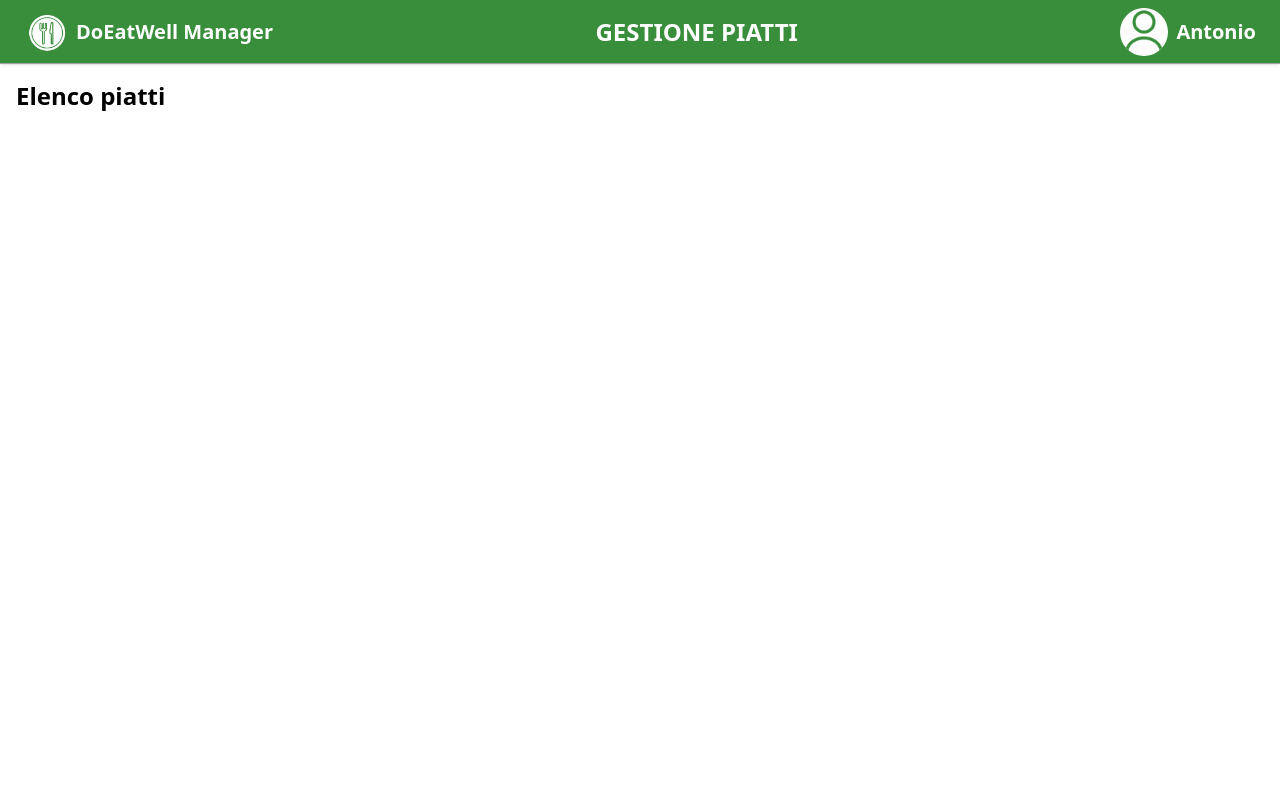
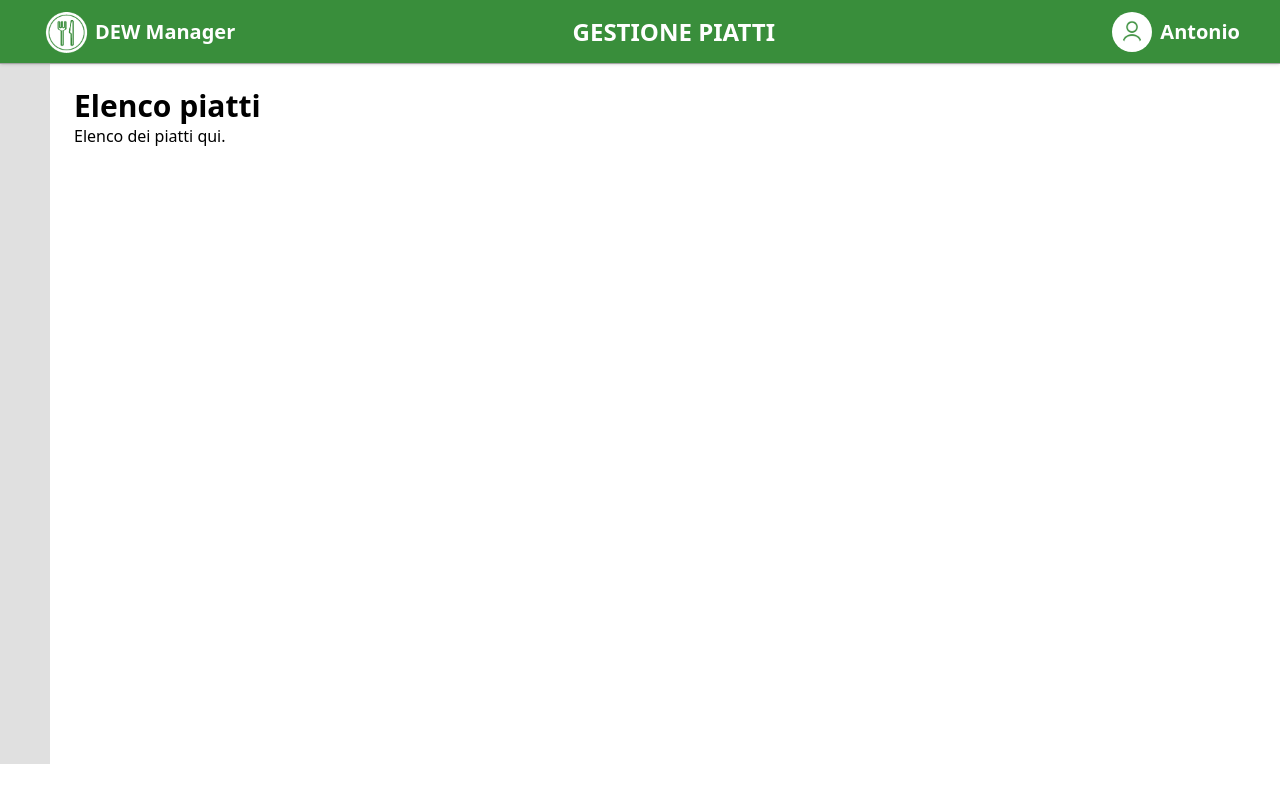
Before and after one commit to Toni258/dew-gestionale, a React (Vite) app: page /dishes in a window 1280 px wide. Built offline with nearby package versions, Linux system fonts and the light colour scheme.

Commit message:
created the default layout for the page

```diff
--- /dev/null
+++ b/src/components/layout/AppLayout.jsx
@@ -0,0 +1,25 @@
+import Header from "./Header";
+import Sidebar from "./Sidebar";
+
+export default function AppLayout({ title, username, children }) {
+  return (
+    <div className="flex flex-col h-screen">
+
+      {/* Header */}
+      <Header title={title} username={username} />
+
+      {/* Layout principale */}
+      <div className="flex flex-row flex-grow pt-16">
+
+        {/* Sidebar */}
+        <Sidebar />
+
+        {/* Contenuto */}
+        <main className="flex-grow p-6 bg-white">
+          {children}
+        </main>
+
+      </div>
+    </div>
+  );
+}
--- a/src/components/layout/Header.jsx
+++ b/src/components/layout/Header.jsx
@@ -1,12 +1,12 @@
 export default function Header({ title, username }) {
 
   return (
-    <header className="w-full h-16 bg-brand-primary shadow flex items-center justify-between px-6 fixed top-0 left-0 z-50 border-b border-[#A4A4A4]">
+    <header className="w-full h-16 bg-brand-primary shadow flex items-center justify-between px-10 fixed top-0 left-0 z-50 border-b border-[#A4A4A4]">
 
-      {/* Left: Logo */}
-      <div className="flex items-center gap-1">
-        <img src="/Do Eat Well Logo Bianco.png" alt="logo" className="w-12 h-12" />
-        <span className="font-semibold text-xl text-white">DoEatWell Manager</span>
+        {/* Left: Logo and App Name */}
+        <div className="flex items-center">
+            <img src="/Do Eat Well Logo Bianco.png" alt="logo" className="w-[55px] h-[55px]" />
+            <span className="font-semibold text-xl text-white">DEW Manager</span>
         </div>
 
         {/* Center: Page Title */}
@@ -14,15 +14,18 @@ export default function Header({ title, username }) {
             {title}
         </div>
 
-      {/* Right: User */}
+        {/* Right: User Info */}
         <div className="flex items-center gap-2">
+
+            {/* Avatar wrapper */}
+            <div className="w-10 h-10 rounded-full bg-brand-card flex items-center justify-center">
                 <img
                     src="/user icon verde.png"
-          className="h-12 w-12 rounded-full object-cover bg-brand-card"
+                    className="w-6 h-6 rounded-full object-cover"
                 />
+            </div>
                 <span className="font-semibold text-white text-xl">{username}</span>
         </div>
-
     </header>
   );
 }
--- /dev/null
+++ b/src/components/layout/Sidebar.jsx
@@ -0,0 +1,7 @@
+export default function Sidebar() {
+    return (
+        <aside className="top-[100px] h-[calc(100vh-100px)] w-[50px] bg-brand-sidebar">
+
+        </aside>
+    );
+}
--- a/src/pages/dishes/DishesList.jsx
+++ b/src/pages/dishes/DishesList.jsx
@@ -1,13 +1,10 @@
-import Header from "../../components/layout/Header";
+import AppLayout from "../../components/layout/AppLayout";
 
 export default function DishesList() {
   return (
-    <>
-      <Header title="GESTIONE PIATTI" username="Antonio" />
-
-      <div className="pt-20 p-4">
-        <h1 className="text-2xl font-bold">Elenco piatti</h1>
-      </div>
-    </>
+    <AppLayout title="GESTIONE PIATTI" username="Antonio">
+      <h1 className="text-3xl font-bold">Elenco piatti</h1>
+      <p>Elenco dei piatti qui.</p>
+    </AppLayout>
   );
 }
```
Also changed, not shown: src/router/AppRouter.jsx (+4 -4 lines). Lines whose indentation alone changed are shown as unchanged.
